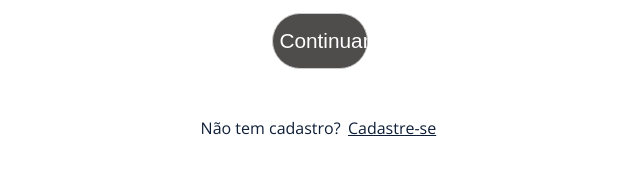
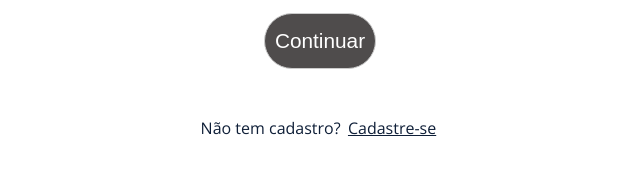
Before and after one commit to Lucasllo/Ambient.-Desenv., a plain HTML site: page login.html in a window 1280 px wide. Shown: the part 462-646 px from the top of the page, 320-960 px from the left. Drawn offline with nearby package versions, Linux system fonts and the light colour scheme.

Commit message:
Update style.css

```diff
--- a/css/style.css
+++ b/css/style.css
@@ -156,7 +156,7 @@ input[type=submit]{
     margin: 1rem auto;
     background-color: var(--cinza-escuro);
     border-radius: 50px;
-    width: 6rem;
+    width: 7rem;
     height: 3.5rem;
     color: #ffffff;
     font-size: 1.3rem;
```
